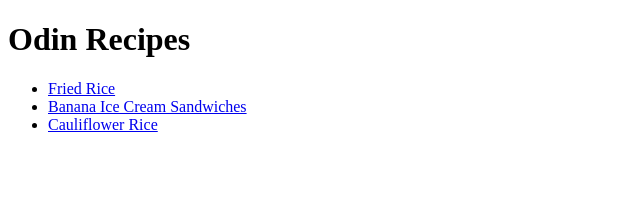
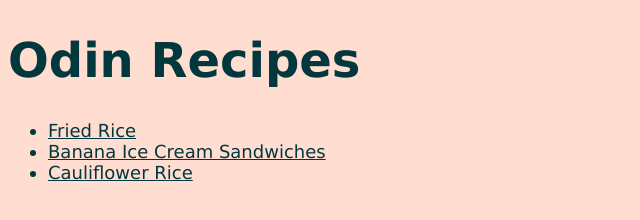
Before and after one commit to Dimluar/odin-recipes, a plain HTML site: page index.html in a window 1280 px wide. Shown: the whole page, without its empty margins (0-640 px from the left). Drawn offline with Linux system fonts and the light colour scheme.

Commit message:
Change color and font
Applied color to text and background, selected font and changed title
size.

```diff
--- a/index.html
+++ b/index.html
@@ -7,7 +7,7 @@
     <title>Odin Recipes</title>
   </head>
   <body>
-    <h1>Odin Recipes</h1>
+    <h1 class="page-title">Odin Recipes</h1>
     <ul>
       <li>
         <a href="recipes/fried-rice.html">Fried Rice</a>
--- a/styles.css
+++ b/styles.css
@@ -0,0 +1,14 @@
+body {
+  font-family: Verdana, Geneva, Tahoma, sans-serif;
+  color: #00383d;
+  background-color: #ffddd1;
+  font-size: 18px;
+}
+
+.page-title {
+  font-size: 48px;
+}
+
+a {
+  color: #00383d;
+}
```
Also changed, not shown: recipes/banana-sandwiches.html (+1 -1 lines), recipes/cauliflower-rice.html (+1 -1 lines), recipes/fried-rice.html (+1 -1 lines).
